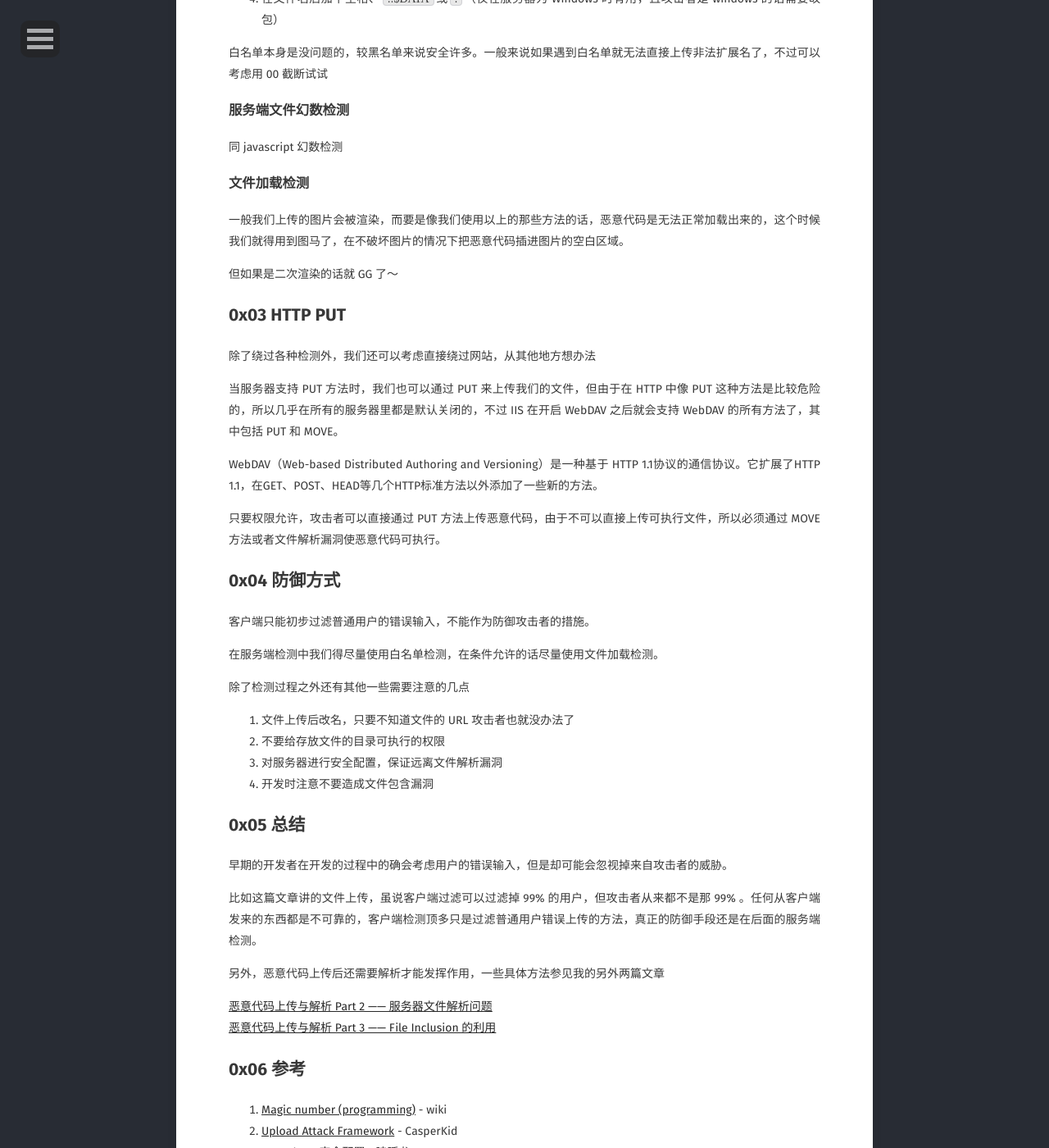
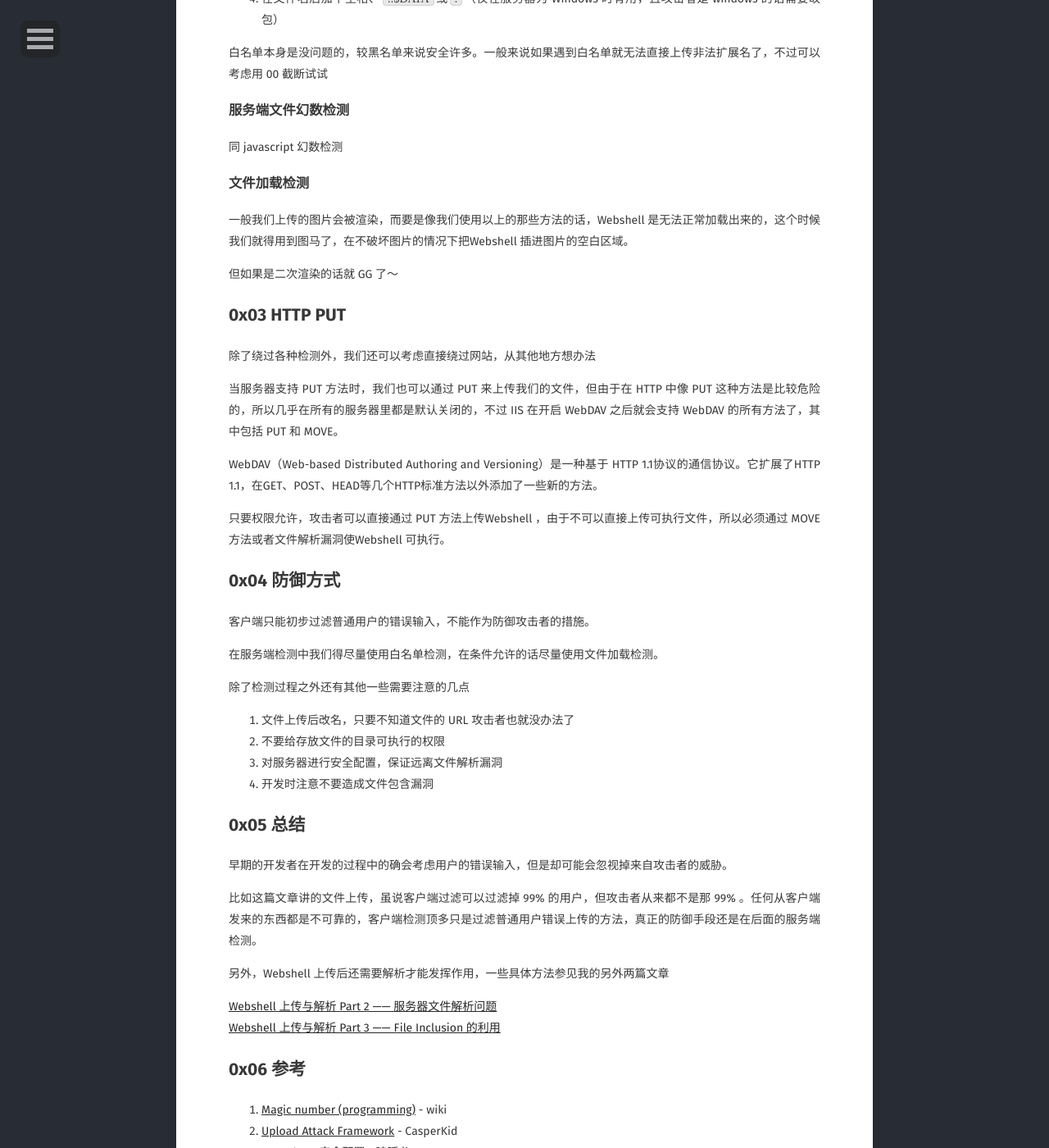
Before and after one commit to Aquilao/Blog, a Jekyll site: the page built from _posts/2018-5-30-UFU.md, in a window 1280 px wide and 1400 px high, scrolled down 1949 px. Shown: the whole window at 82% size. Built offline with Jekyll 4.4.1, drawn with Linux system fonts in a browser that asks for light colours; some web fonts are replaced; some of the changed text lies outside the part shown.

Commit message:
[^] Fix bug

```diff
--- a/_posts/2018-5-30-UFU.md
+++ b/_posts/2018-5-30-UFU.md
@@ -1,11 +1,11 @@
 ---
 layout: post
-title: "恶意代码上传与解析 Part 1 —— 绕过文件上传检测"
+title: "Webshell 上传与解析 Part 1 —— 绕过文件上传检测"
 date: 2018-5-30
-excerpt: "绕过文件上传检测，上传可直接解析恶意代码"
+excerpt: "绕过文件上传检测，上传可直接解析Webshell "
 tag:
 - File Upload
-- 恶意代码上传与解析
+- Webshell 上传与解析
 comments: true
 ---
 
@@ -17,11 +17,11 @@ CasperKid 师傅以前在一篇 paper 里写到他对渗透测试本质的看法
 
 像 SQL Inject、Remote Code Execution 之类的是让直接让代码、SQL 语句等直接注入一个可以直接执行的环境里，就不用考虑代码执行的部分。
 
-如果我们能上传一个可被直接解析的恶意代码的话也可以不用考虑代码执行了，但大多数程序的上传点都是做了检测的，不能直接可直接执行上传恶意代码，这个时候我们就需要考虑怎么绕过了。
+如果我们能上传一个可被直接解析的Webshell 的话也可以不用考虑代码执行了，但大多数程序的上传点都是做了检测的，不能直接可直接执行上传Webshell ，这个时候我们就需要考虑怎么绕过了。
 
 ## 0x00 概述
 
-文件上传是很多网站都有的功能，但不少网站的文件上传部分有一些逻辑漏洞，这导致攻击者可以通过这些未严格过滤的文件上传检测直接把恶意代码上传到服务器上。
+文件上传是很多网站都有的功能，但不少网站的文件上传部分有一些逻辑漏洞，这导致攻击者可以通过这些未严格过滤的文件上传检测直接把Webshell 上传到服务器上。
 
 首先我们要了解一些常见的检测方法，才能去研究如何绕过，常见的检测方法有如下几种
 
@@ -95,7 +95,7 @@ PHP 获取文件类型的方法是通过 HTTP Response 里面的 Content-type
 
 ### 文件加载检测
 
-一般我们上传的图片会被渲染，而要是像我们使用以上的那些方法的话，恶意代码是无法正常加载出来的，这个时候我们就得用到图马了，在不破坏图片的情况下把恶意代码插进图片的空白区域。
+一般我们上传的图片会被渲染，而要是像我们使用以上的那些方法的话，Webshell 是无法正常加载出来的，这个时候我们就得用到图马了，在不破坏图片的情况下把Webshell 插进图片的空白区域。
 
 但如果是二次渲染的话就 GG 了～
 
@@ -109,7 +109,7 @@ PHP 获取文件类型的方法是通过 HTTP Response 里面的 Content-type
 
 WebDAV（Web-based Distributed Authoring and Versioning）是一种基于 HTTP 1.1协议的通信协议。它扩展了HTTP 1.1，在GET、POST、HEAD等几个HTTP标准方法以外添加了一些新的方法。
 
-只要权限允许，攻击者可以直接通过 PUT 方法上传恶意代码，由于不可以直接上传可执行文件，所以必须通过 MOVE 方法或者文件解析漏洞使恶意代码可执行。
+只要权限允许，攻击者可以直接通过 PUT 方法上传Webshell ，由于不可以直接上传可执行文件，所以必须通过 MOVE 方法或者文件解析漏洞使Webshell 可执行。
 
 
 
@@ -133,10 +133,10 @@ WebDAV（Web-based Distributed Authoring and Versioning）是一种基于 HTTP 1
 
 比如这篇文章讲的文件上传，虽说客户端过滤可以过滤掉 99% 的用户，但攻击者从来都不是那 99% 。任何从客户端发来的东西都是不可靠的，客户端检测顶多只是过滤普通用户错误上传的方法，真正的防御手段还是在后面的服务端检测。
 
-另外，恶意代码上传后还需要解析才能发挥作用，一些具体方法参见我的另外两篇文章
+另外，Webshell 上传后还需要解析才能发挥作用，一些具体方法参见我的另外两篇文章
 
-[恶意代码上传与解析 Part 2 —— 服务器文件解析问题](https://aquilao.github.io/Blog/parsing_vulnerability/)
-[恶意代码上传与解析 Part 3 —— File Inclusion 的利用](https://aquilao.github.io/Blog/file_inclusion/)
+[Webshell 上传与解析 Part 2 —— 服务器文件解析问题](https://aquilao.github.io/Blog/parsing_vulnerability/)
+[Webshell 上传与解析 Part 3 —— File Inclusion 的利用](https://aquilao.github.io/Blog/file_inclusion/)
 
 
 ## 0x06 参考
```
Also changed, not shown: _posts/2018-5-17-file_inclusion.md (+7 -7 lines), _posts/2018-5-26-parsing_vulnerability.md (+6 -6 lines), _posts/2019-10-24-Bugku_web2.md (+0 -1 lines).
